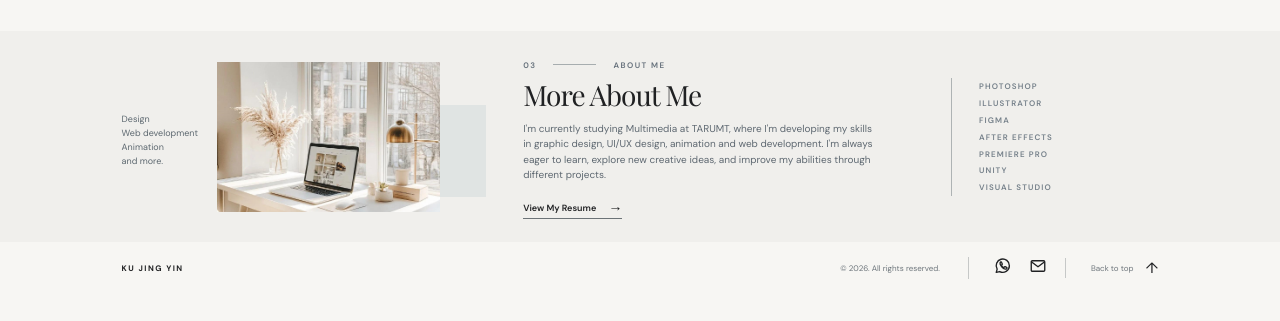
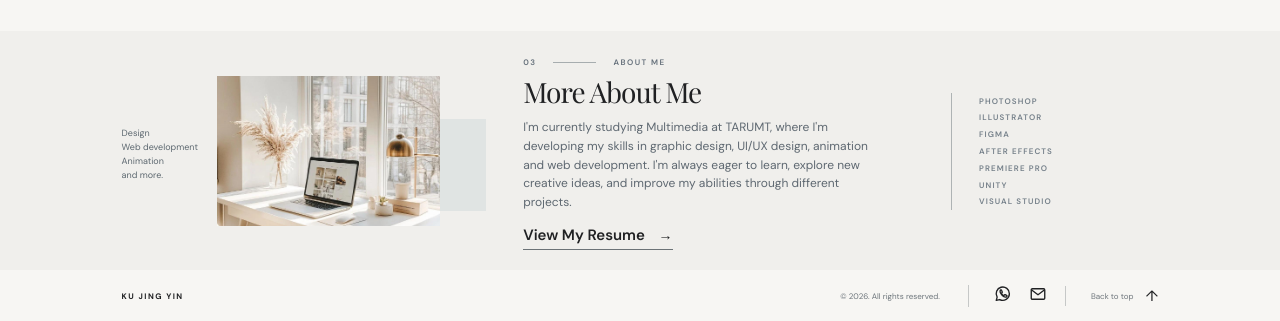
Before and after one commit to KUJINGYIN/portfolio, a plain HTML site: page index.html in a window 1280 px wide. Shown: the part 987-1308 px from the top of the page. Before the commit the page ends 1280 px from the top, so only its background shows below. Drawn offline with nearby package versions, Linux system fonts and the light colour scheme.

Commit message:
Update style.css

```diff
--- a/style.css
+++ b/style.css
@@ -150,8 +150,8 @@ h2 { font-size: clamp(29px, 2.6vw, 38px); margin: 9px 0 0; line-height: 1.15; }
 .image-block { position: absolute; width: 62%; height: 92px; right: 5%; top: 43px; background: #dce1e1; opacity: .8; }
 .about-copy { padding: 0 30px 0 18px; }
 .about-copy h2 { font-size: 28px; margin-top: 9px; }
-.about-copy > p { max-width: 355px; color: #5e6871; font-size: 10px; line-height: 1.55; margin: 10px 0 14px; }
-.learn-more { font-size: 9px; font-weight: 600; border-bottom: 1px solid #6c7377; padding-bottom: 4px; }
+.about-copy > p { max-width: 355px; color: #5e6871; font-size: 12px; line-height: 1.55; margin: 10px 0 14px; }
+.learn-more { font-size: 15px; font-weight: 600; border-bottom: 1px solid #6c7377; padding-bottom: 4px; }
 .learn-more span { margin-left: 10px; font-size: 14px; }
 .skills { list-style: none; margin: 0; padding: 0 0 0 27px; border-left: 1px solid #aeb3b4; color: #75808a; font-size: 8px; font-weight: 600; letter-spacing: .14em; line-height: 2.1; }
 
```
